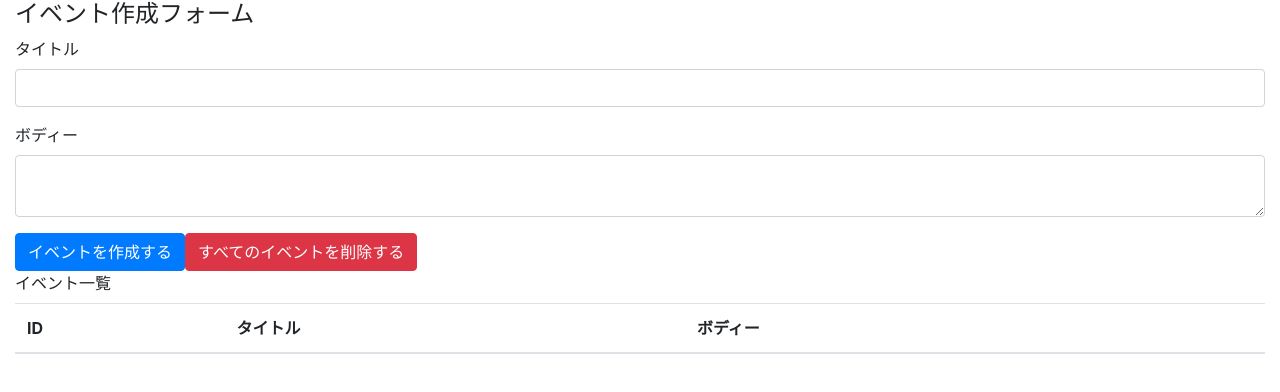
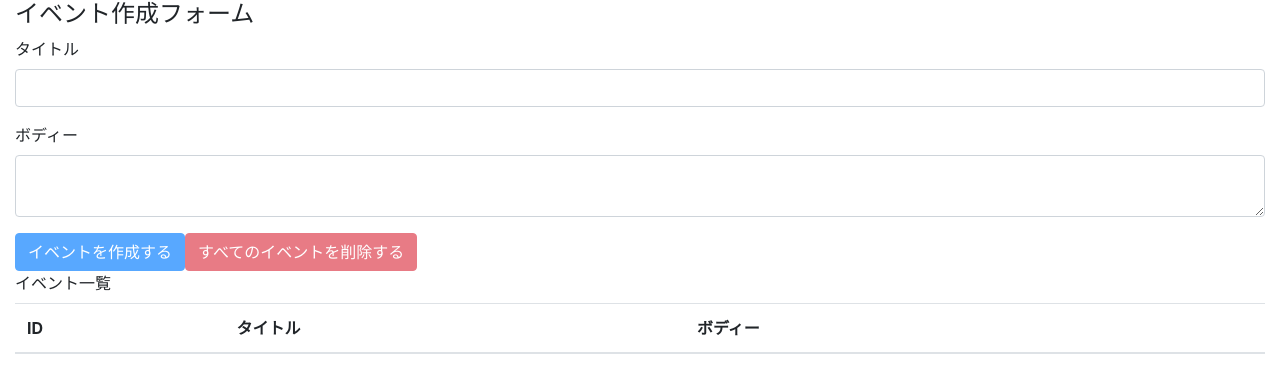
Before and after one commit to neko200517/react-hooks-101, a React (Create React App) app: page / in a window 1280 px wide. Shown: the top 392 px of the page. Built offline with nearby package versions, Linux system fonts and the light colour scheme.

Commit message:
implement all events deleton feature

```diff
--- a/src/components/App.js
+++ b/src/components/App.js
@@ -24,10 +24,18 @@ const App = () => {
 
   const deleteAllEvents = (e) => {
     e.preventDefault();
-    dispatch({
-      type: 'DELETE_ALL_EVENT',
-    });
+    const result = window.confirm(
+      '全てのイベントを本当に削除しても良いですか？'
+    );
+    if (result) {
+      dispatch({
+        type: 'DELETE_ALL_EVENTS',
+      });
+    }
   };
+
+  const unCleatable = title === '' || body === '';
+  const unDeletable = state.length <= 0;
 
   return (
     <>
@@ -54,10 +62,18 @@ const App = () => {
             />
           </div>
 
-          <button className='btn btn-primary' onClick={addEvent}>
+          <button
+            className='btn btn-primary'
+            onClick={addEvent}
+            disabled={unCleatable}
+          >
             イベントを作成する
           </button>
-          <button className='btn btn-danger' onClick={deleteAllEvents}>
+          <button
+            className='btn btn-danger'
+            onClick={deleteAllEvents}
+            disabled={unDeletable}
+          >
             すべてのイベントを削除する
           </button>
 
--- a/src/components/Event.js
+++ b/src/components/Event.js
@@ -3,10 +3,15 @@ import React from 'react';
 const Event = ({ event, dispatch }) => {
   const id = event.id;
   const handleClickDeleteButton = () => {
-    dispatch({
-      type: 'DELETE_EVENT',
-      id,
-    });
+    const result = window.confirm(
+      `イベント（id:${id}）を本当に削除しても良いですか？`
+    );
+    if (result) {
+      dispatch({
+        type: 'DELETE_EVENT',
+        id,
+      });
+    }
   };
 
   return (
--- a/src/reducers/index.js
+++ b/src/reducers/index.js
@@ -7,7 +7,7 @@ const events = (state = [], action) => {
       return [...state, { id, ...event }];
     case 'DELETE_EVENT':
       return state.filter((item) => item.id !== action.id);
-    case 'DELETE_ALL_EVENT':
+    case 'DELETE_ALL_EVENTS':
       return [];
     default:
       return state;
```
